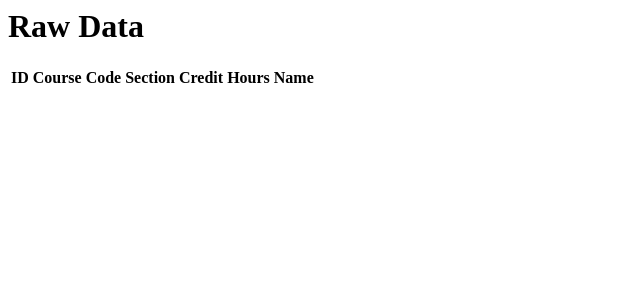
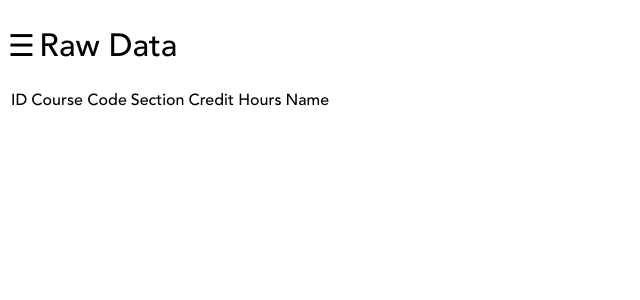
Before and after one commit to SWE4103-Team1/StudentTrackingSystem, a Django app: page /course_data/ in a window 1280 px wide. Shown: the top 300 px of the page, without its empty margins (0-640 px from the left). Run offline with Django 3.2, Linux system fonts and the light colour scheme; data that the repository does not hold is empty.

Commit message:
Making UI Changes - Made Login bring you right to the dashboard - Added Side Navigation - Uploading and viewing raw data is now a "Settings" page - Course Data has the nav menu, but still no style. If people like this it would be easy to put on others - Appriecate feedback! <3

```diff
--- a/StudentTrackingSystem/StudentTrackingSystem/urls.py
+++ b/StudentTrackingSystem/StudentTrackingSystem/urls.py
@@ -23,7 +23,7 @@ urlpatterns = [
     path('login/', views.loginPage, name = 'loginPage'),
     path('logout/', views.logout_view, name='logout'),
     path('register/', views.registerPage, name = 'registerPage'),
-    path('homepage/', views.homePage, name='homepage'),
+    path('settings/', views.settings, name='settings'),
     path('student_data/', views.student_data, name = 'student_data'),
     path('course_data/', views.course_data, name = 'course_data'),
     path('enrolment_data/', views.enrolment_data, name = 'enrolment_data'),
--- a/StudentTrackingSystem/StudentTrackingSystemApp/static/StudentTrackingSystemApp/dashboard.css
+++ b/StudentTrackingSystem/StudentTrackingSystemApp/static/StudentTrackingSystemApp/dashboard.css
@@ -6,9 +6,6 @@
    /* align-items: left; */
     justify-content:left;
     margin:20px;
-
-
-
 
 }
 .div-table
@@ -25,7 +22,7 @@ h2{
 
 .columns{
     display: grid;
-    grid-template-columns: 50% 50%;
+    grid-template-columns: 70% 30%;
 }
 
 .counts{
--- /dev/null
+++ b/StudentTrackingSystem/StudentTrackingSystemApp/static/StudentTrackingSystemApp/rawData.css
@@ -0,0 +1,52 @@
+@font-face {
+    font-family: 'Avenir';
+    src: local('Abc'),
+         url('../fonts/avnir_sv/AvenirLTStd-Medium.otf');
+  }
+
+body{
+    font-family:"Avenir";
+}
+.sidenav {
+    height: 100%;
+    width: 0;
+    position: fixed;
+    z-index: 1;
+    top: 0;
+    left: 0;
+    background-color: #F00000;
+    overflow-x: hidden;
+    transition: 0.5s;
+    padding-top: 60px;
+}
+
+.sidenav a {
+    padding: 8px 8px 8px 32px;
+    text-decoration: none;
+    font-size: 25px;
+    color: white;
+    display: block;
+    transition: 0.3s;
+}
+
+.sidenav a:hover {
+    color: #f1f1f1;
+}
+
+.sidenav .closebtn {
+    position: absolute;
+    top: 0;
+    right: 25px;
+    font-size: 36px;
+    margin-left: 50px;
+}
+
+#main {
+    transition: margin-left .5s;
+    padding: 16px;
+}
+
+@media screen and (max-height: 450px) {
+    .sidenav {padding-top: 15px;}
+    .sidenav a {font-size: 18px;}
+}
--- a/StudentTrackingSystem/StudentTrackingSystemApp/templates/StudentTrackingSystemApp/Course_Data.html
+++ b/StudentTrackingSystem/StudentTrackingSystemApp/templates/StudentTrackingSystemApp/Course_Data.html
@@ -1,6 +1,14 @@
 <html>
 {% load static %}
-<h1>Raw Data</h1>
+<link rel="stylesheet" href="{% static 'StudentTrackingSystemApp/rawData.css' %}">
+
+<div>
+    <span style="font-size:30px;cursor:pointer;color: black; display: inline;" onclick="openNav()">&#9776;</span>
+    <h1 style="display: inline-block;">Raw Data</h1>
+</div>
+
+<div class = "main" onclick="closeNav()">
+
 {% block page_content %}
 <div class="row">
     <div class="col-md-4">
@@ -27,8 +35,33 @@
         </table>
         <div>
         </div>
+    </div>
+    <div id = "mySidenav" class="sidenav">
+        <a href="javascript:void(0)" class="closebtn" onclick="closeNav()">&times;</a>
+        <a href="{% url 'dashboard' %}" style="text-decoration:none">Dashboard </a>
+        <a href="{% url 'settings' %}" style="text-decoration:none"> Settings </a>
+        <a href="{% url 'logout' %}" style="text-decoration:none"> Logout </a>
+    </div>
 
 
+    <script>
+    window.onclick = function(event) {
+        if (event.target == sideNav) {
+            closenav();
+        }
+    }
+
+
+    function openNav() {
+    document.getElementById("mySidenav").style.width = "250px";
+    document.getElementById("main").style.marginLeft = "250px";
+    }
+
+    function closeNav() {
+    document.getElementById("mySidenav").style.width = "0";
+    document.getElementById("main").style.marginLeft= "0";
+    }
+    </script>
 
 
         {% endblock %}
--- a/StudentTrackingSystem/StudentTrackingSystemApp/urls.py
+++ b/StudentTrackingSystem/StudentTrackingSystemApp/urls.py
@@ -4,7 +4,7 @@ from . import views
 urlpatterns = [
     path('login/', views.loginPage, name='loginPage'),
     path('register/', views.registerPage, name='registerPage'),
-    path('homepage/', views.homePage, name='homepage'),
+    path('settings/', views.settings, name='settings'),
     path('student_data/', views.student_data, name = 'student_data'),
     path('course_data/', views.course_data, name = 'course_data'),
     path('enrolment_data/', views.enrolment_data, name = 'enrolment_data'),
--- a/StudentTrackingSystem/StudentTrackingSystemApp/views.py
+++ b/StudentTrackingSystem/StudentTrackingSystemApp/views.py
@@ -40,7 +40,7 @@ def loginPage(request):
                 print(f"Successfully logged in user: {user}")
                 login(request, user)
                 # Here is where we need to redirect the user to landing page
-                return redirect("homepage")
+                return redirect("dashboard")
             else:
                 print(f"{user} does not exist")
                 context = {"error": "Invalid login credentials. Please try again."}
@@ -64,7 +64,7 @@ def redirectLogin(request):
 	return redirect("loginPage")
 
 # able to read in files
-def homePage(request):
+def settings(request):
     if request.method == "POST":
         # files will hold all the files that are read in
         files = request.FILES.getlist("input_files")
@@ -80,7 +80,7 @@ def homePage(request):
         uploader.uploadAllFiles(personData, courseData, transferData)
 
     context = {}
-    return render(request, "StudentTrackingSystemApp/homepage.html", context)
+    return render(request, "StudentTrackingSystemApp/settings.html", context)
 
 
 def dashboard(request):
```
Also changed, not shown: StudentTrackingSystem/StudentTrackingSystemApp/static/StudentTrackingSystemApp/main.css (+46 -0 lines), StudentTrackingSystem/StudentTrackingSystemApp/templates/StudentTrackingSystemApp/Dashboard/index.html (+24 -3 lines), StudentTrackingSystem/StudentTrackingSystemApp/templates/StudentTrackingSystemApp/homepage.html (deleted, +0 -44 lines), StudentTrackingSystem/StudentTrackingSystemApp/templates/StudentTrackingSystemApp/settings.html (added, +61 -0 lines).
